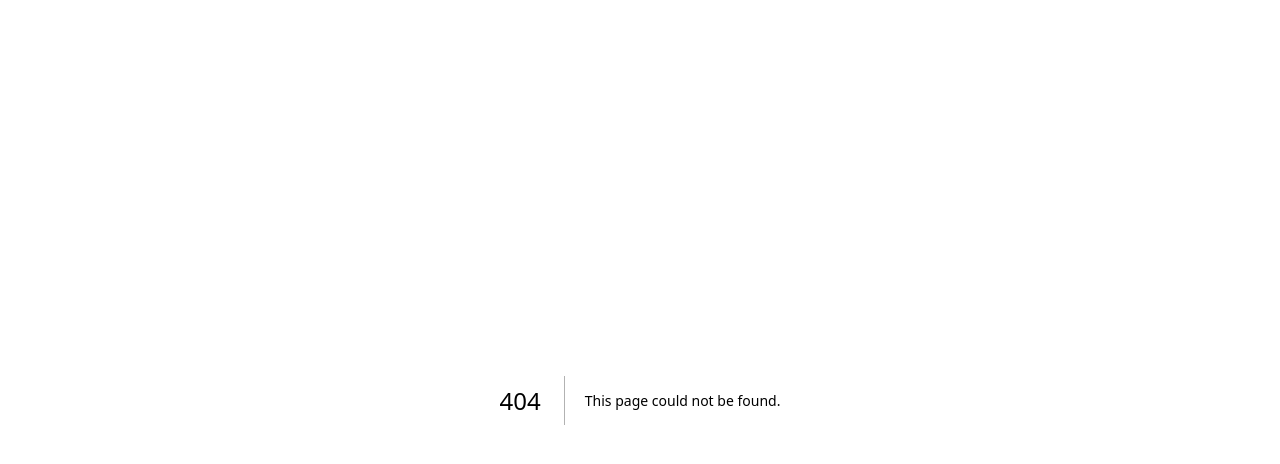
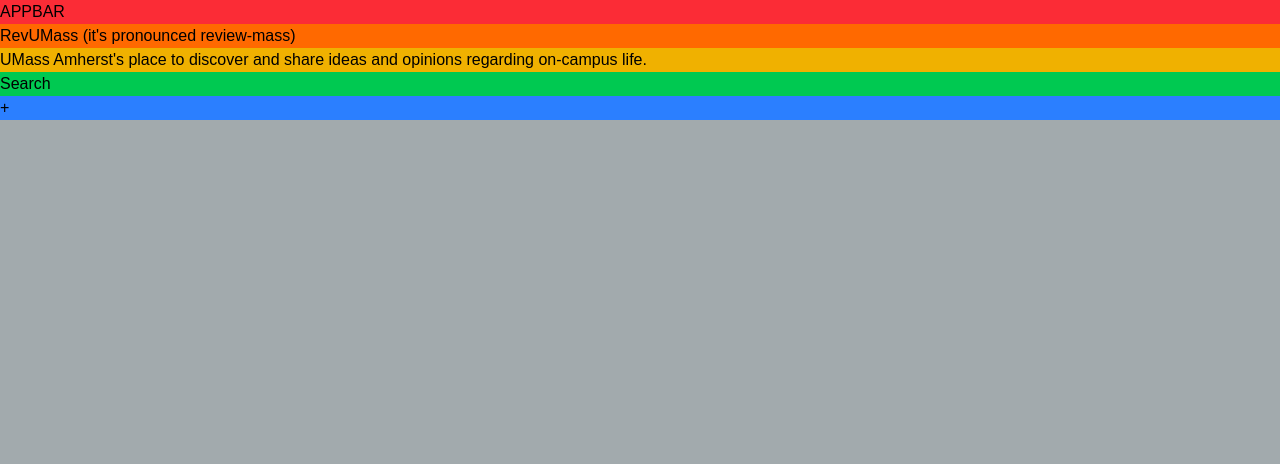
Before and after one commit to Brett-Brooks-Code/RevUMass-v2, a Next.js app in the folder client/: page /home in a window 1280 px wide. Before the commit this address had no page. Shown: the top 464 px of the page. Built offline with nearby package versions, Linux system fonts and the light colour scheme.

Commit message:
added homepage

```diff
--- a/client/src/app/components/foodCard.tsx
+++ b/client/src/app/components/foodCard.tsx
@@ -15,7 +15,7 @@
   }
 
   return (
-    <button className="bg-orange-50 text-black w-full h-80 flex flex-col py-3 px-5 items-center rounded-md drop-shadow-lg/50" onClick={onButtonClick}>
+    <button className="bg-orange-50 text-black w-full max-w-90 h-80 flex flex-col py-3 px-5 items-center rounded-md drop-shadow-lg/50" onClick={onButtonClick}>
       <div className="text-sm">{foodType}</div>
       <div className="text-xl font-semibold">{foodName}</div>
 
--- a/client/src/app/globals.css
+++ b/client/src/app/globals.css
@@ -20,11 +20,45 @@
   }
 } */
 
+@layer utilities  {
+  @keyframes gentle-pulse {
+    0%, 100% {
+      opacity: 1;
+    }
+    50% {
+      opacity: 0.75;
+    }
+  }
+
+  .animate-gentle-pulse {
+    animation: gentle-pulse 5s ease-in-out infinite;
+  }
+
+  .shine-text{
+    background: radial-gradient(circle at center,rgba(122, 122, 129, 0.85),transparent) -200% 50% / 200% 100% no-repeat,#f4f4f5;
+  }
+
+  .shine-text {
+    color: transparent;
+    background-clip: text !important;
+    animation: shine 5s linear infinite;
+  }
+
+  @keyframes shine {
+      0% {
+          background-position: 200% 0%;
+      }
+      100% {
+          background-position: -200% 0%;
+      }
+  }
+}
 
 @theme {
   --color-umass-red: #881c1c;
-  --color-umass-gray: #212721;
+  --color-umass-black: #212721;
   --color-neutral-gray: #a2aaad;
+  --color-umass-bright-red: #fe3b1f;
 }
 
 body {
--- /dev/null
+++ b/client/src/app/home/page.tsx
@@ -0,0 +1,13 @@
+export default function Home() {
+  return (
+    <div>
+      <div className="bg-neutral-gray h-screen flex flex-col">
+        <div className="bg-red-500">APPBAR</div>
+        <div className="bg-orange-500">RevUMass (it's pronounced review-mass)</div>
+        <div className="bg-yellow-500">UMass Amherst's place to discover and share ideas and opinions regarding on-campus life.</div>
+        <div className="bg-green-500">Search</div>
+        <div className="bg-blue-500">+</div>
+      </div>
+    </div>
+  );
+}
--- a/client/src/app/page.tsx
+++ b/client/src/app/page.tsx
@@ -22,18 +22,43 @@
 
   return (
     <div>
+      {/* Homepage */}
+      <div className="bg-umass-black h-screen text-white">
+        <div className="relative w-3/5 left-1/5 top-2/20 bottom-18/20 h-1/10 flex justify-between">
+          <button id="logo">LOGO</button>
+          <button id="hamburger">HAM</button>
+        </div>
+        <div className="relative w-3/5 left-1/5 top-3/20 h-1/10">
+          <div className="text-8xl shine-text">RevUMass</div>
+          <div className="text-umass-bright-red">(it's pronounced review-mass)</div>
+        </div>
+        <div className="relative w-3/5 left-1/5 top-5/20 h-1/10 text-4xl text-neutral-gray shine-text">UMass Amherst's place to discover and share opinions regarding on-campus life.</div>
+        <form className="relative w-3/5 left-1/5 top-5/20 h-1/10 text-4xl text-neutral-gray shine-text">
+            <label className="mb-2 text-sm font-medium text-gray-900 sr-only dark:text-white">Search</label>
+            <div className="relative">
+                <div className="absolute inset-y-0 start-0 flex items-center ps-3 pointer-events-none">
+                    <svg className="w-4 h-4 text-gray-500 dark:text-gray-400" aria-hidden="true" xmlns="http://www.w3.org/2000/svg" fill="none" viewBox="0 0 20 20">
+                        <path stroke="currentColor" strokeLinecap="round" strokeLinejoin="round" strokeWidth="2" d="m19 19-4-4m0-7A7 7 0 1 1 1 8a7 7 0 0 1 14 0Z"/>
+                    </svg>
+                </div>
+                <input type="search" id="default-search" className="block w-full p-4 ps-10 text-sm text-gray-900 border border-gray-300 rounded-lg bg-gray-50 focus:ring-red-500 focus:border-red-500 dark:bg-gray-700 dark:border-gray-600 dark:placeholder-gray-400 dark:text-white dark:focus:ring-red-500 dark:focus:border-red-500" placeholder="Search Mockups, Logos..." required />
+                <button type="submit" className="text-white absolute end-2.5 bottom-2.5 bg-red-700 hover:bg-grey-900 focus:ring-4 focus:outline-none focus:ring-red-300 font-medium rounded-lg text-sm px-4 py-2 dark:bg-red-600 dark:hover:bg-red-700 dark:focus:ring-red-800">Search</button>
+            </div>
+        </form>
+      </div>
+      <div className="h-screen">
         {/* appbar */}
-      <div className="bg-umass-red text-white top-1/20 left-5/100 right-5/100 w-9/10 min-w-50 h-15 rounded-full fixed drop-shadow-lg/50 flex gap-2 z-1">
+        <div className="relative bg-umass-red text-white top-1/20 left-5/100 right-5/100 w-9/10 min-w-50 h-15 rounded-full fixed drop-shadow-lg/50 flex gap-2 z-1">
           <button className="text-white right-1/100 w-25 h-15" onClick={handleMenuClick} >ham</button>
           <button className="text-white w-5/5 h-15" onClick={handleSearchClick}>SEARCH</button>
           <button className="text-white w-25 h-15" onClick={handlePfpClick}>PFP</button>
         </div>
         {/* add button */}
-      <button className="bg-umass-red text-4xl text-white bottom-1/30 right-5/100 w-15 h-15 rounded-full fixed drop-shadow-lg/50 z-1" onClick={handleAddClick}>
+        <button className="Btn bg-umass-red text-4xl text-white bottom-1/30 right-5/100 w-15 h-15 rounded-full fixed drop-shadow-lg/50 z-1" onClick={handleAddClick}>
           +
         </button>
         {/* tile component container*/}
-      <div className="top-30 left-1/10 right-1/10 w-8/10 min-w-45 h-dvh absolute z-0 flex flex-wrap gap-2 p-2">
+        <div className="relative top-30 left-1/10 w-8/10 min-w-45 absolute z-0 flex flex-wrap justify-center gap-4 p-3">
             {data.map((item, index) =>(
               <FoodCard
                 imageSrc={item.imSrc}
@@ -46,5 +71,6 @@
             ))}
         </div>
       </div>
+    </div>
   );
 }
```
Lines whose indentation alone changed are shown as unchanged.
